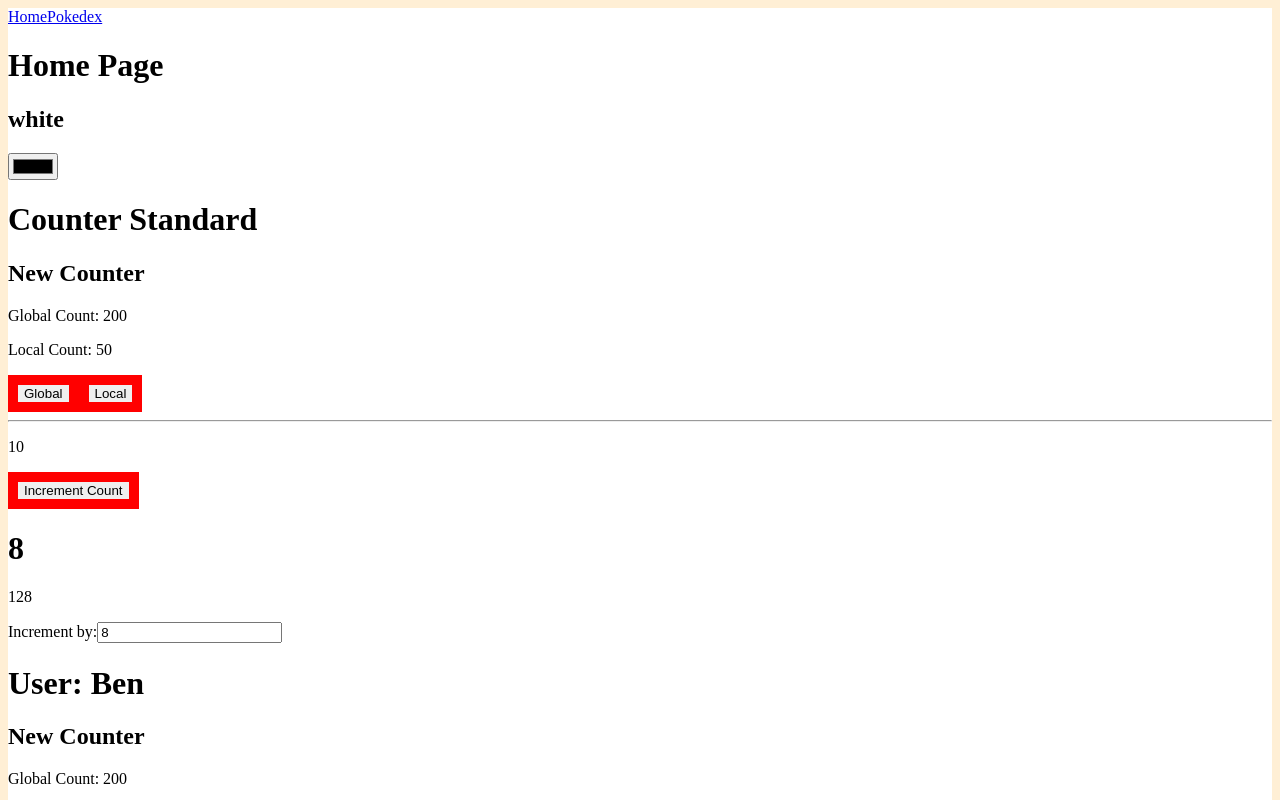
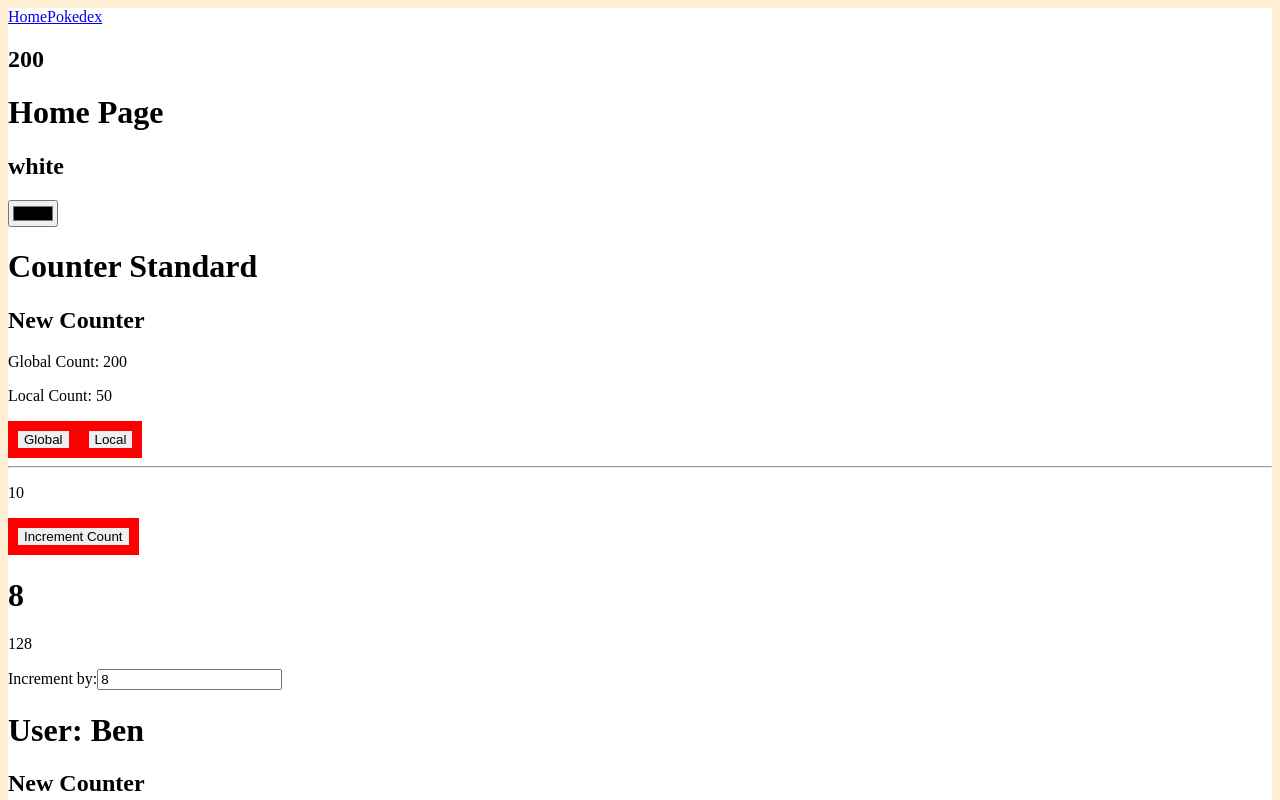
Before and after one commit to bencodezen/complete-intro-to-vue-3-workshop, a Vue app in the folder playground/: page / in a window 1280 px wide. Shown: the top 800 px of the page. Built offline with nearby package versions, Linux system fonts and the light colour scheme.

Commit message:
feature: add programmatic navigation

```diff
--- a/playground/src/App.vue
+++ b/playground/src/App.vue
@@ -1,9 +1,20 @@
 <script setup>
-import BaseCounter from "./components/base-counter.vue";
-import UserCard from "./components/user-card.vue";
-import { ref } from "vue";
+import BaseCounter from "@/components/base-counter.vue";
+import UserCard from "@/components/user-card.vue";
+import { useCount } from "@/composables/countStore";
+import { ref, watch } from "vue";
+import { useRouter } from "vue-router";
 
 const colorPreference = ref("white");
+const countStore = useCount();
+const router = useRouter();
+
+watch(countStore.globalCount, (val) => {
+  if (val > 1200) {
+    // navigate user to Pokedex
+    router.push("/pokedex");
+  }
+});
 </script>
 
 <template>
@@ -12,6 +23,7 @@ const colorPreference = ref("white");
       <router-link to="/">Home</router-link>
       <router-link to="/pokedex">Pokedex</router-link>
     </nav>
+    <h2>{{ countStore.globalCount }}</h2>
     <router-view />
     <h2>{{ colorPreference }}</h2>
     <input type="color" v-model="colorPreference" />
```
